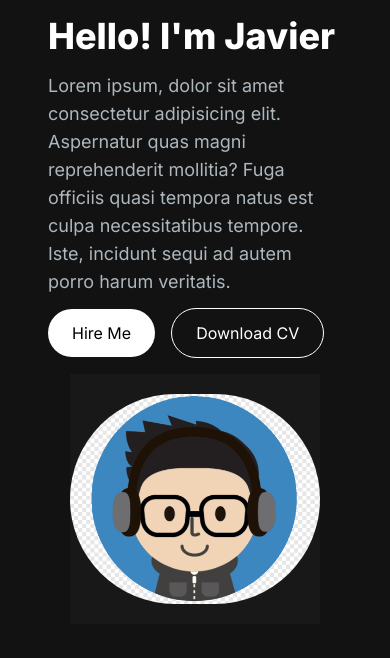
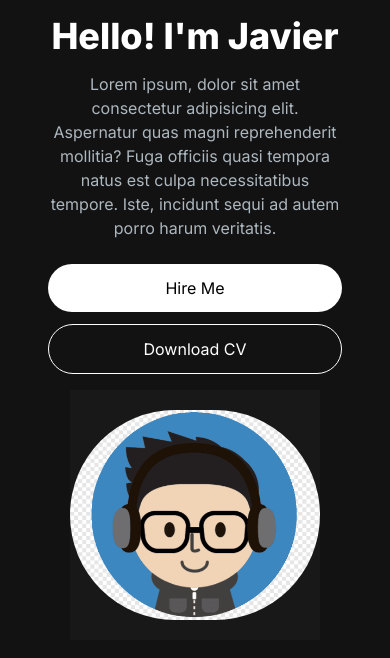
Before and after one commit to ierluna/portfolio-react, a Next.js app: page / in a window 390 px wide. Shown: the top 658 px of the page. Built offline with nearby package versions, Linux system fonts and the light colour scheme.

Commit message:
added margin and fixed css design

```diff
--- a/app/components/HeroSection.jsx
+++ b/app/components/HeroSection.jsx
@@ -6,19 +6,19 @@ const HeroSection = () => {
   return (
     <section>
       <div className="grid grid-cols-1 lg:grid-cols-12">
-        <div className="col-span-7 place-self-center">
-          <h1 className=" text-white mb-4 text-4xl lg:text-6xl font-extrabold">
+        <div className="col-span-7 place-self-center text-center sm:text-left">
+          <h1 className=" text-white mb-4 text-4xl sm:text-5xl lg:text-6xl font-extrabold">
             Hello! I'm Javier
           </h1>
-          <p className="text-[#ADB7BE] text-lg lg:text-xl">
+          <p className="text-[#ADB7BE] text-base sm:text-lg mb-6 lg:text-xl">
             Lorem ipsum, dolor sit amet consectetur adipisicing elit. Aspernatur
             quas magni reprehenderit mollitia? Fuga officiis quasi tempora natus
             est culpa necessitatibus tempore. Iste, incidunt sequi ad autem
             porro harum veritatis.
           </p>
           <div className="mt-3">
-            <button className="px-6 py-3 rounded-full mr-4 bg-white hover:bg-slate-200 text-black">Hire Me</button>
-            <button className="px-6 py-3 rounded-full bg-transparent hover:bg-slate-800 text-white border border-white ">Download CV</button>
+            <button className="px-6 py-3 w-full sm:w-fit rounded-full mr-4 bg-white hover:bg-slate-200 text-black">Hire Me</button>
+            <button className="px-6 py-3 w-full sm:w-fit rounded-full  bg-transparent hover:bg-slate-800 text-white border border-white mt-3 ">Download CV</button>
           </div>
         </div>
         <div className="col-span-5 place-self-center mt-4 lg:mt-0">
@@ -28,7 +28,7 @@ const HeroSection = () => {
               alt="avatar of a developer"
               width={400}
               height={400}
-              className=" rounded-full"
+              className="rounded-full"
             />
           </div>
         </div>
```
